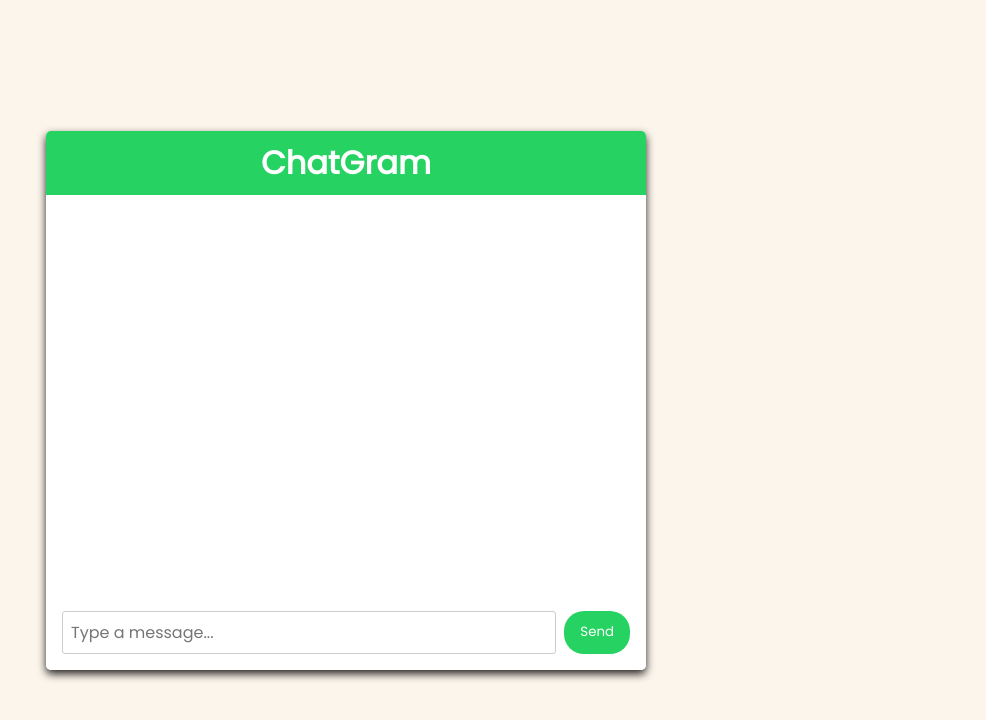
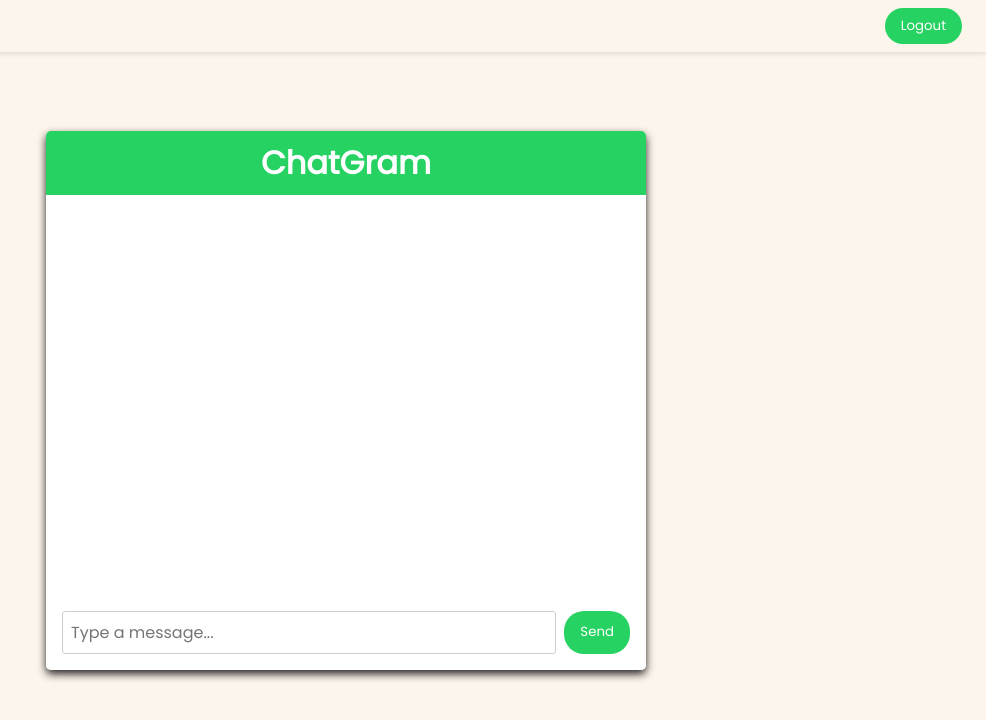
Before and after one commit to Vishal101022/group_chat_app, a website: page public/home/home.html in a window 1280 px wide. Shown: the whole page, without its empty margins (294-1280 px from the left). Drawn offline with nearby package versions, Linux system fonts and the light colour scheme; some packages are replaced by stand-ins of ours; a script that the page names is missing.

Commit message:
Add navbar

```diff
--- a/public/home/home.html
+++ b/public/home/home.html
@@ -7,6 +7,17 @@
     <link rel="stylesheet" href="home.css">
 </head>
 <body>
+    <!-- navbar-->
+    <div class="navbar">
+       <ul>
+        <li class=" user-info">
+           <div>
+             <span id="user-name"></span>
+            <button id="logout-button">Logout</button>
+           </div>
+        </li>
+       </ul>
+    </div>
     <div class="chat-app">
         <h1>ChatGram </h1>
         <div id="chat-area" class="chat-area"></div>
```
